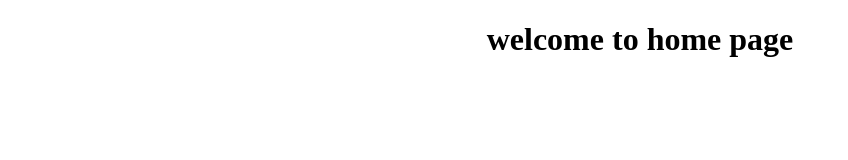
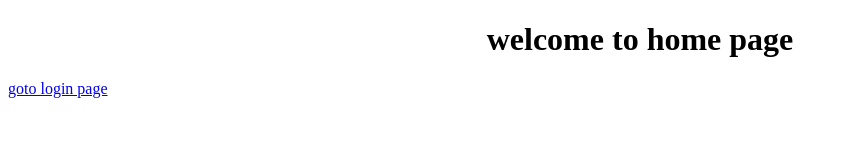
Before and after one commit to rohit-0807/repo1, a plain HTML site: page homepage.html in a window 1280 px wide. Shown: the whole page, without its empty margins (0-848 px from the left). Drawn offline with Linux system fonts and the light colour scheme.

Commit message:
updated file

```diff
--- a/homepage.html
+++ b/homepage.html
@@ -8,5 +8,7 @@
 <body><center>
     <h1>welcome to home page</h1>
     </center>
+    <label for="gotologin"><a href="index.html">goto login page </a></label>
+
 </body>
 </html>
```
